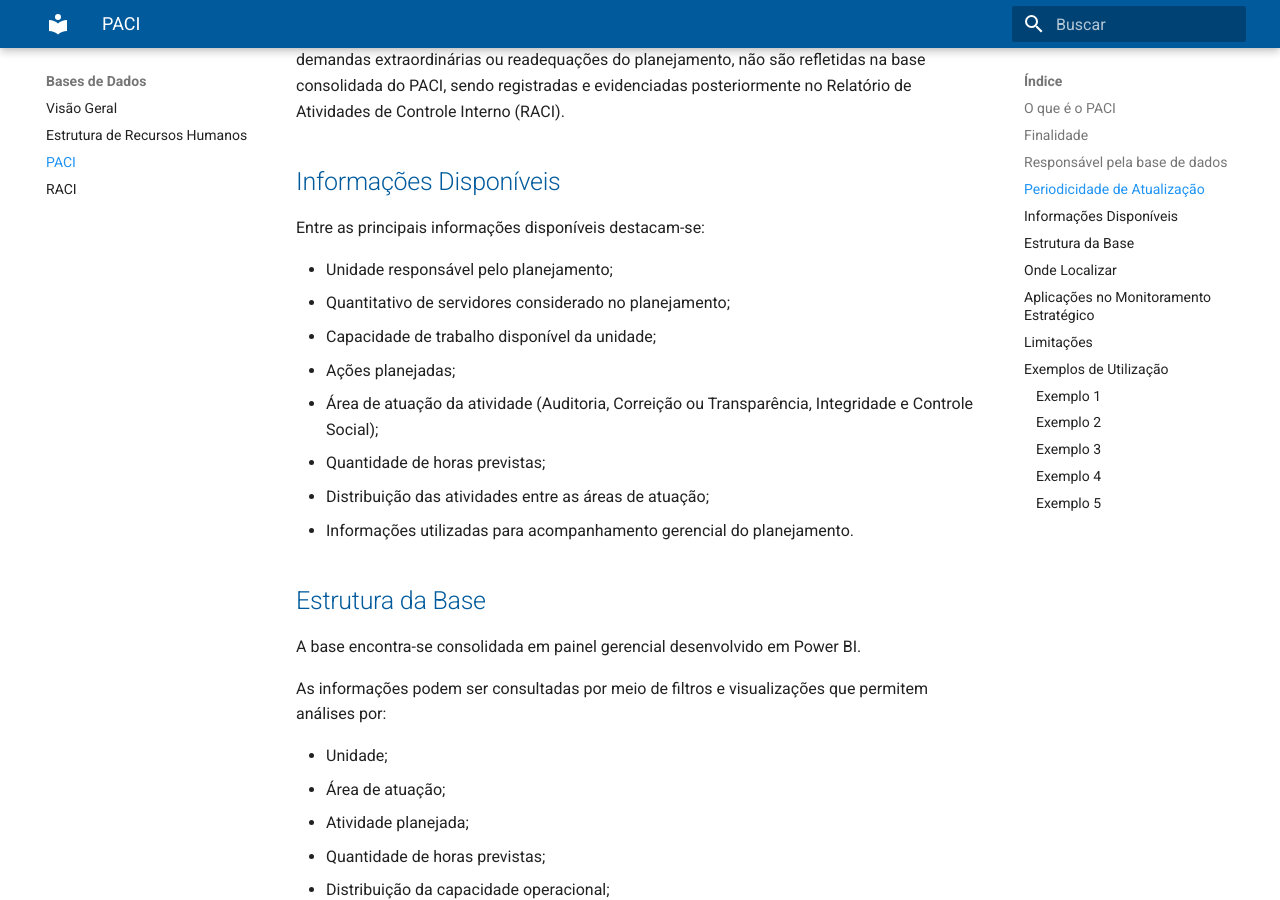
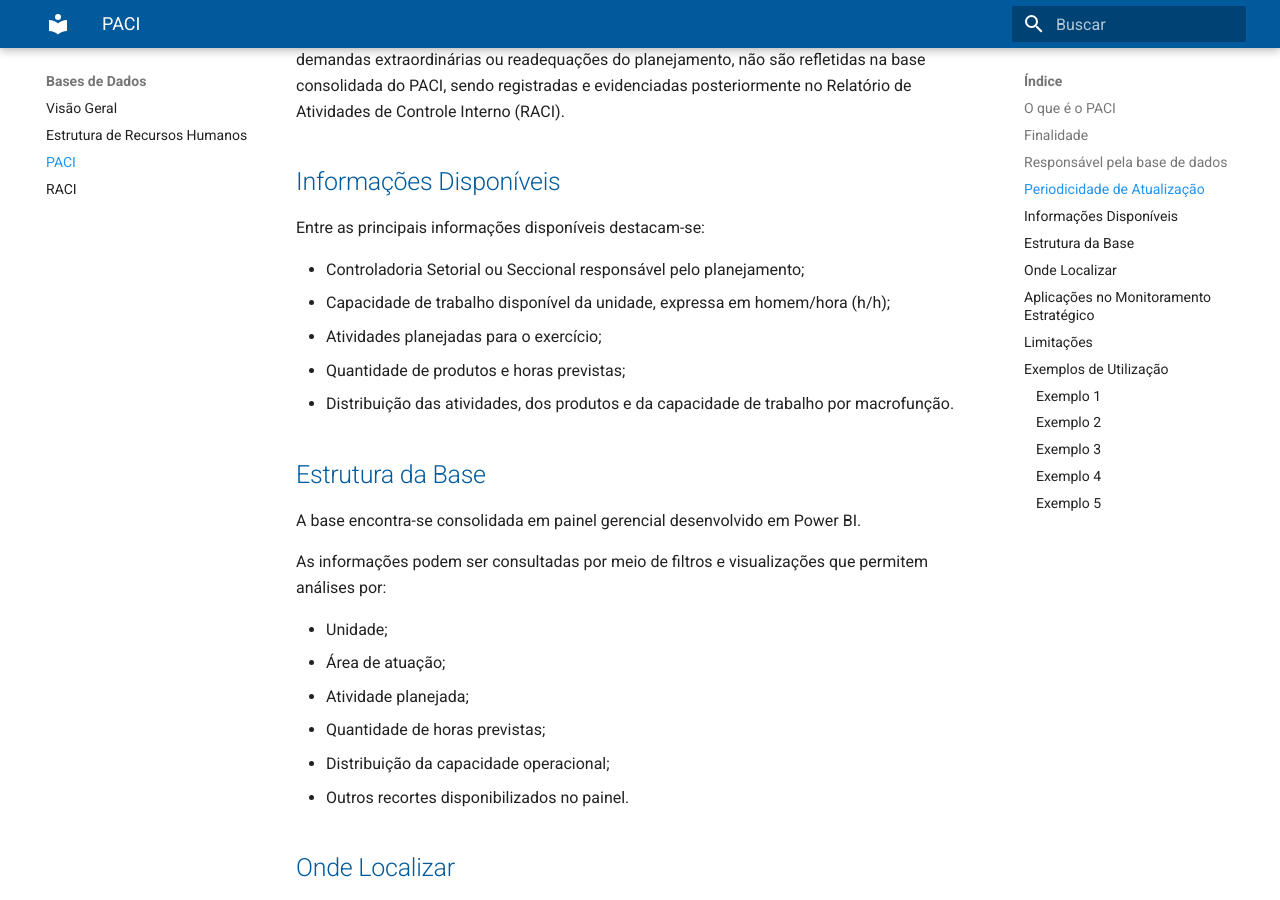
Before and after one commit to CGEMG-AHCS/guia-monitoramento-estrategico, an MkDocs documentation site: the page built from docs/bases-dados/paci.md, in a window 1280 px wide and 900 px high, scrolled down 1208 px. Built offline with MkDocs 1.6.1 and Material for MkDocs 9.7.7, drawn with Linux system fonts in a browser that asks for light colours.

Commit message:
Update paci.md

```diff
--- a/docs/bases-dados/paci.md
+++ b/docs/bases-dados/paci.md
@@ -28,14 +28,11 @@ Eventuais alterações promovidas pelas Cset/Csec ao longo do exercício, decorr
 
 Entre as principais informações disponíveis destacam-se:
 
-- Unidade responsável pelo planejamento;
-- Quantitativo de servidores considerado no planejamento;
-- Capacidade de trabalho disponível da unidade;
-- Ações planejadas;
-- Área de atuação da atividade (Auditoria, Correição ou Transparência, Integridade e Controle Social);
-- Quantidade de horas previstas;
-- Distribuição das atividades entre as áreas de atuação;
-- Informações utilizadas para acompanhamento gerencial do planejamento.
+- Controladoria Setorial ou Seccional responsável pelo planejamento;
+- Capacidade de trabalho disponível da unidade, expressa em homem/hora (h/h);
+- Atividades planejadas para o exercício;
+- Quantidade de produtos e horas previstas;
+- Distribuição das atividades, dos produtos e da capacidade de trabalho por macrofunção.
 
 ## Estrutura da Base
 
```
